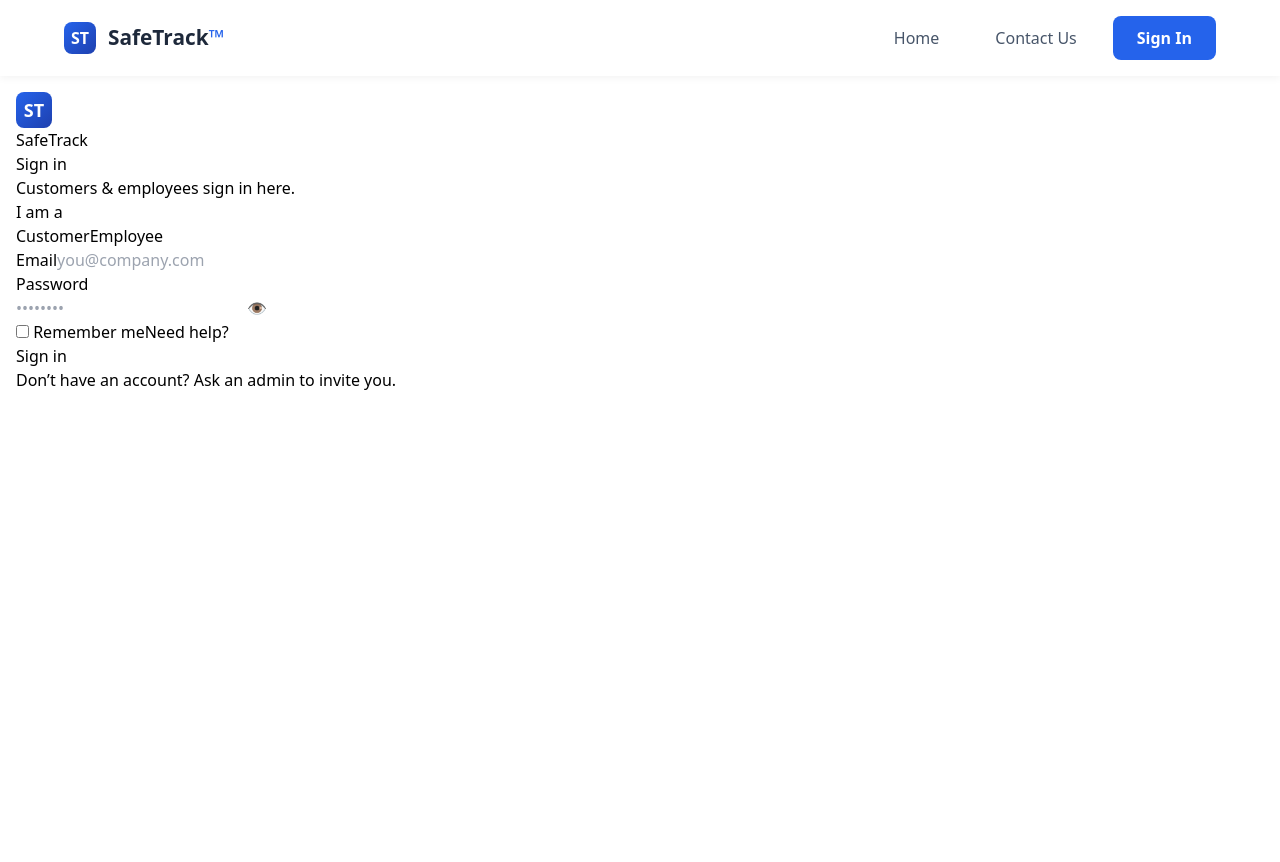
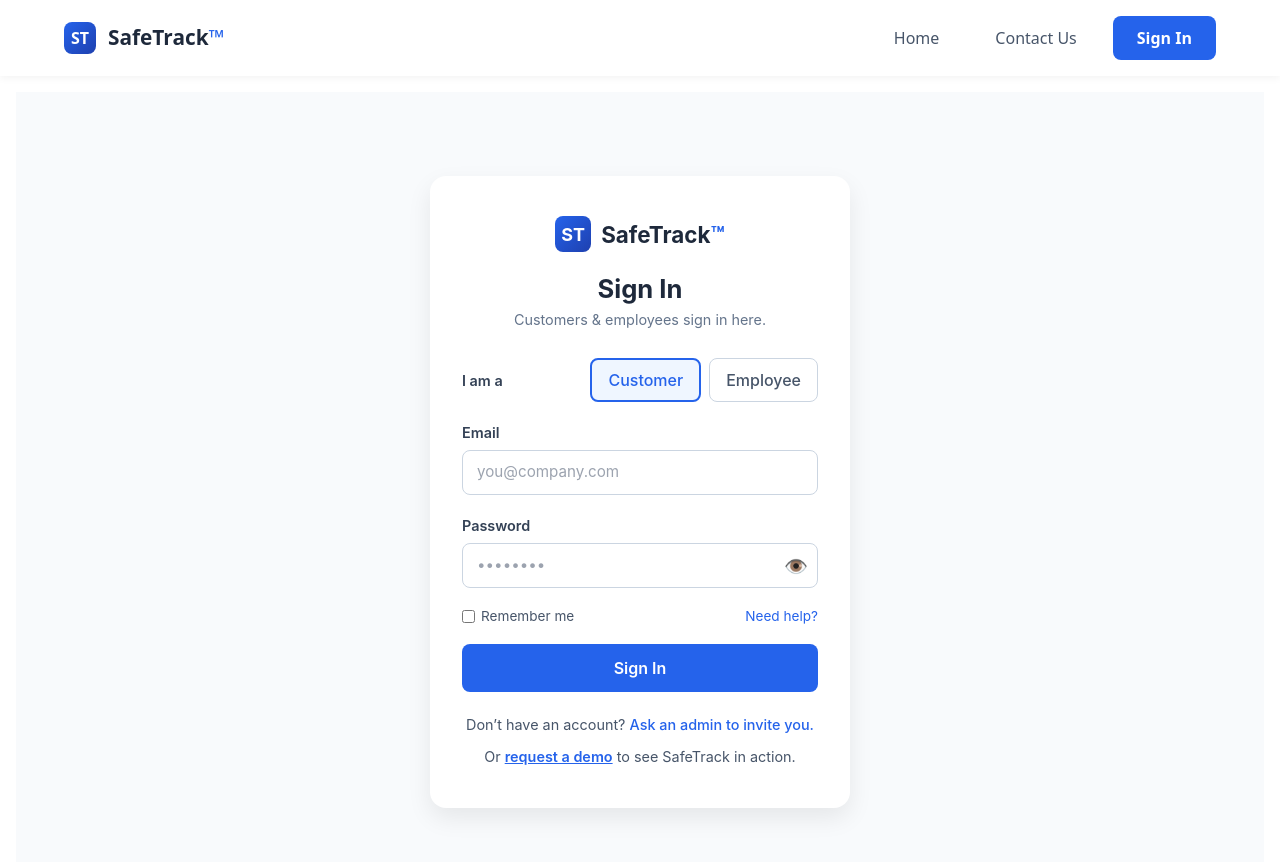
Before and after one commit to mmaxwell0637/safetrack-fe, a React (Vite) app: page /login in a window 1280 px wide. Shown: the top 862 px of the page. Before the commit the page ends 800 px from the top, so only its background shows below. Built offline with nearby package versions, Linux system fonts and the light colour scheme.

Commit message:
Update Login.tsx

```diff
--- a/src/pages/Login.tsx
+++ b/src/pages/Login.tsx
@@ -45,99 +45,225 @@ export default function Login() {
   }
 
   return (
-    <div className="container-page flex items-center">
-      <div className="w-full max-w-md mx-auto p-6">
+    <div
+      style={{
+        minHeight: "100vh",
+        background: "#f8fafc",
+        display: "flex",
+        alignItems: "center",
+        justifyContent: "center",
+        padding: "40px 20px",
+        fontFamily: "Inter, sans-serif",
+      }}
+    >
+      {/* ✅ White card container with SafeTrack blue styling */}
+      <div
+        style={{
+          width: "100%",
+          maxWidth: "420px",
+          background: "#fff",
+          borderRadius: "16px",
+          boxShadow: "0 10px 25px rgba(0,0,0,0.08)",
+          padding: "40px 32px",
+        }}
+      >
         {/* Brand */}
-        <div className="mb-6 text-center">
-          <div className="inline-flex items-center gap-2">
+        <div style={{ textAlign: "center", marginBottom: "28px" }}>
+          <div
+            style={{
+              display: "inline-flex",
+              alignItems: "center",
+              gap: "10px",
+              cursor: "pointer",
+            }}
+            onClick={() => navigate("/")}
+            title="Go to Landing Page"
+          >
             <Logo size={36} />
-            <span className="text-xl font-bold text-slate-900">SafeTrack</span>
+            <span style={{ fontSize: "1.4em", fontWeight: 700, color: "#1E293B" }}>
+              SafeTrack<span style={{ color: "#2563EB" }}>™</span>
+            </span>
           </div>
-          <h1 className="mt-4 page-title !text-2xl">Sign in</h1>
-          <p className="text-sm text-slate-500">Customers &amp; employees sign in here.</p>
+          <h1
+            style={{
+              marginTop: "18px",
+              fontSize: "1.6em",
+              fontWeight: 700,
+              color: "#1E293B",
+            }}
+          >
+            Sign In
+          </h1>
+          <p style={{ fontSize: "0.9em", color: "#64748B" }}>
+            Customers &amp; employees sign in here.
+          </p>
         </div>
 
         {/* Card */}
-        <form onSubmit={onSubmit} className="card card-pad space-y-4">
+        <form onSubmit={onSubmit} style={{ display: "flex", flexDirection: "column", gap: "18px" }}>
           {/* Role */}
-          <div className="flex items-center justify-between gap-2">
-            <label className="text-sm font-medium text-slate-700">I am a</label>
-            <div className="flex gap-2">
-              <button
-                type="button"
-                onClick={() => setRole("customer")}
-                className={`btn-chip ${role === "customer" ? "border-sky-300 bg-sky-50 text-sky-800" : "border-slate-300 text-slate-700"}`}
-              >
-                Customer
-              </button>
-              <button
-                type="button"
-                onClick={() => setRole("employee")}
-                className={`btn-chip ${role === "employee" ? "border-sky-300 bg-sky-50 text-sky-800" : "border-slate-300 text-slate-700"}`}
-              >
-                Employee
-              </button>
+          <div style={{ display: "flex", alignItems: "center", justifyContent: "space-between" }}>
+            <label style={{ fontSize: "0.9em", fontWeight: 600, color: "#334155" }}>I am a</label>
+            <div style={{ display: "flex", gap: "8px" }}>
+              {["customer", "employee"].map((r) => (
+                <button
+                  key={r}
+                  type="button"
+                  onClick={() => setRole(r as "customer" | "employee")}
+                  style={{
+                    padding: "8px 16px",
+                    borderRadius: "8px",
+                    border: role === r ? "2px solid #2563EB" : "1px solid #CBD5E1",
+                    background: role === r ? "#EFF6FF" : "white",
+                    color: role === r ? "#2563EB" : "#475569",
+                    cursor: "pointer",
+                    fontWeight: 500,
+                    transition: "all 0.2s",
+                  }}
+                >
+                  {r === "customer" ? "Customer" : "Employee"}
+                </button>
+              ))}
             </div>
           </div>
 
           {/* Email */}
           <div>
-            <label className="block text-sm font-medium text-slate-700">Email</label>
+            <label style={{ fontSize: "0.9em", fontWeight: 600, color: "#334155" }}>Email</label>
             <input
               value={email}
               onChange={(e) => setEmail(e.target.value)}
               type="email"
               autoComplete="email"
               placeholder="you@company.com"
-              className={`input mt-1 ${errors.email ? "border-rose-300 focus:ring-rose-300" : ""}`}
+              style={{
+                marginTop: "6px",
+                width: "100%",
+                padding: "10px 14px",
+                borderRadius: "8px",
+                border: errors.email ? "1px solid #FCA5A5" : "1px solid #CBD5E1",
+                outline: "none",
+                fontSize: "0.95em",
+              }}
             />
-            {errors.email && <p className="mt-1 text-xs text-rose-600">{errors.email}</p>}
+            {errors.email && (
+              <p style={{ marginTop: "4px", fontSize: "0.8em", color: "#DC2626" }}>{errors.email}</p>
+            )}
           </div>
 
           {/* Password */}
           <div>
-            <label className="block text-sm font-medium text-slate-700">Password</label>
-            <div className="mt-1 relative">
+            <label style={{ fontSize: "0.9em", fontWeight: 600, color: "#334155" }}>Password</label>
+            <div style={{ position: "relative", marginTop: "6px" }}>
               <input
                 value={pwd}
                 onChange={(e) => setPwd(e.target.value)}
                 type={showPwd ? "text" : "password"}
                 autoComplete="current-password"
                 placeholder="••••••••"
-                className={`input pr-10 ${errors.pwd ? "border-rose-300 focus:ring-rose-300" : ""}`}
+                style={{
+                  width: "100%",
+                  padding: "10px 38px 10px 14px",
+                  borderRadius: "8px",
+                  border: errors.pwd ? "1px solid #FCA5A5" : "1px solid #CBD5E1",
+                  outline: "none",
+                  fontSize: "0.95em",
+                }}
               />
               <button
                 type="button"
                 aria-label={showPwd ? "Hide password" : "Show password"}
                 onClick={() => setShowPwd((s) => !s)}
-                className="absolute inset-y-0 right-2 my-auto text-slate-500 hover:text-slate-700"
+                style={{
+                  position: "absolute",
+                  right: "10px",
+                  top: "50%",
+                  transform: "translateY(-50%)",
+                  background: "none",
+                  border: "none",
+                  cursor: "pointer",
+                  fontSize: "1.2em",
+                  color: "#64748B",
+                }}
               >
                 {showPwd ? "🙈" : "👁️"}
               </button>
             </div>
-            {errors.pwd && <p className="mt-1 text-xs text-rose-600">{errors.pwd}</p>}
+            {errors.pwd && (
+              <p style={{ marginTop: "4px", fontSize: "0.8em", color: "#DC2626" }}>{errors.pwd}</p>
+            )}
           </div>
 
           {/* Extras */}
-          <div className="flex items-center justify-between text-sm">
-            <label className="inline-flex items-center gap-2 text-slate-600">
-              <input type="checkbox" className="rounded border-slate-300" /> Remember me
+          <div
+            style={{
+              display: "flex",
+              alignItems: "center",
+              justifyContent: "space-between",
+              fontSize: "0.85em",
+              color: "#475569",
+            }}
+          >
+            <label style={{ display: "flex", alignItems: "center", gap: "6px" }}>
+              <input type="checkbox" style={{ accentColor: "#2563EB" }} /> Remember me
             </label>
-            <Link to="/chat" className="text-sky-700 hover:underline">
+            <Link to="/chat" style={{ color: "#2563EB", textDecoration: "none" }}>
               Need help?
             </Link>
           </div>
 
           {/* Submit */}
-          <button type="submit" disabled={loading} className={`btn-primary w-full ${loading ? "bg-sky-400" : ""}`}>
-            {loading ? "Signing in…" : "Sign in"}
+          <button
+            type="submit"
+            disabled={loading}
+            style={{
+              padding: "12px 24px",
+              width: "100%",
+              background: loading ? "#60A5FA" : "#2563EB",
+              color: "white",
+              border: "none",
+              borderRadius: "8px",
+              fontSize: "1em",
+              fontWeight: 600,
+              cursor: loading ? "not-allowed" : "pointer",
+              transition: "all 0.2s ease",
+            }}
+            onMouseOver={(e) =>
+              !loading && (e.currentTarget.style.background = "#1E40AF")
+            }
+            onMouseOut={(e) =>
+              !loading && (e.currentTarget.style.background = "#2563EB")
+            }
+          >
+            {loading ? "Signing in…" : "Sign In"}
           </button>
         </form>
 
         {/* Footer */}
-        <p className="mt-4 text-center text-sm text-slate-500">
-          Don’t have an account? <span className="text-slate-700">Ask an admin to invite you.</span>
-        </p>
+        <div style={{ marginTop: "22px", textAlign: "center", fontSize: "0.9em" }}>
+          <p style={{ color: "#475569" }}>
+            Don’t have an account?{" "}
+            <span style={{ color: "#2563EB", fontWeight: 500 }}>
+              Ask an admin to invite you.
+            </span>
+          </p>
+
+          <p style={{ marginTop: "10px", color: "#475569" }}>
+            Or{" "}
+            <span
+              onClick={() => navigate("/demo")}
+              style={{
+                color: "#2563EB",
+                fontWeight: 600,
+                cursor: "pointer",
+                textDecoration: "underline",
+              }}
+            >
+              request a demo
+            </span>{" "}
+            to see SafeTrack in action.
+          </p>
+        </div>
       </div>
     </div>
   );
```
